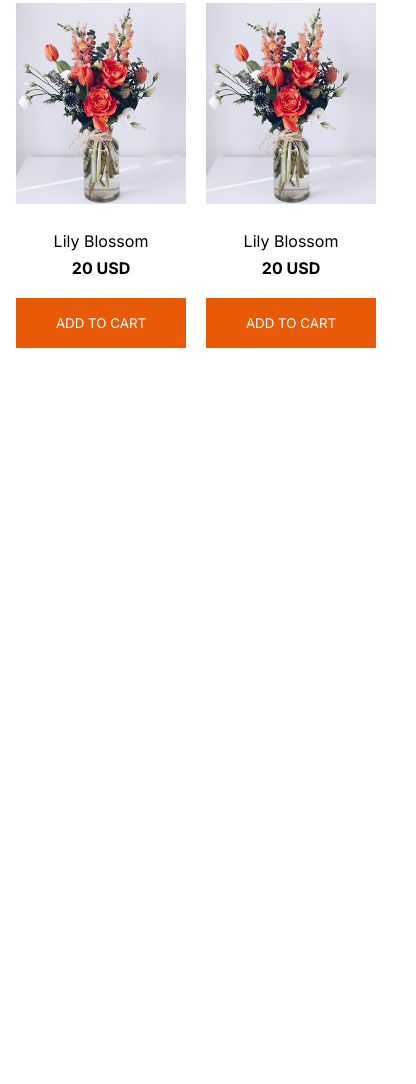
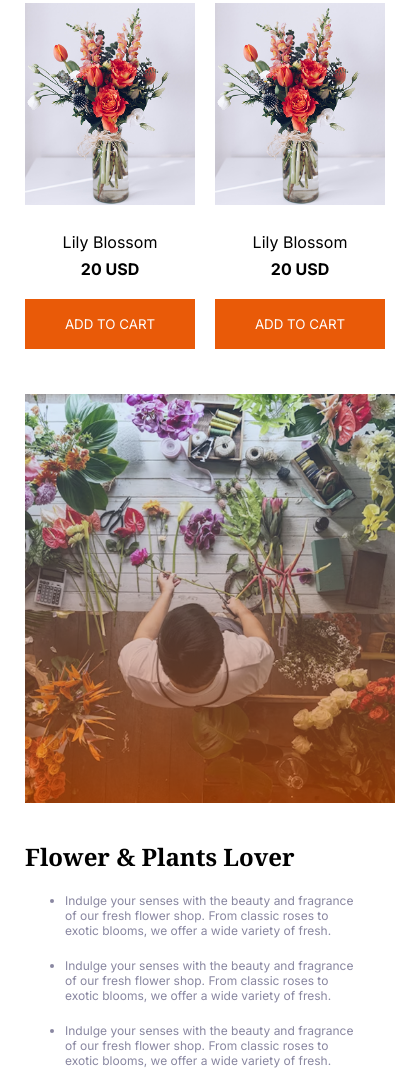
Before and after one commit to fahim1105/assignment-two, a plain HTML site: page index.html in a window 390 px wide. Shown: the part 1912-2996 px from the top of the page, 416 px wide, since content can reach past the window. Before the commit the page ends 2260 px from the top, so only its background shows below. Drawn offline with Linux system fonts and the light colour scheme.

Commit message:
make plant lover section and responsive for small device

```diff
--- a/Style/design.css
+++ b/Style/design.css
@@ -68,9 +68,9 @@ body{
         display: none;
     }
     body{
-        max-width: 544px;
-        margin: 0 16px;
-    }
+      max-width: 526px;
+      margin: 0 25px;
+   }
  }
 
 /* Design Banner Section */
@@ -99,7 +99,7 @@ body{
         font-size: 15px;
      }
      .hero-image{
-        width: 400px;
+        width: 370px;
      }
  }
  /* Design Card Section */
@@ -173,3 +173,49 @@ body{
     margin-top: 65px;
  }
 }
+/* Design Plant Lover Section */
+.plant-lover-title{
+    font-size: 50px;
+    font-weight: bold;
+}
+.plant-lover-list{
+    font-size: 22px;
+    margin-top: 20px;
+}
+.plant-lover-container{
+    gap: 350px;
+    margin-top: 200px;
+    display: flex;
+
+}
+.plant-lover-image{
+    position: absolute;
+}
+.trusted-icon{
+   position: relative;
+   width: 286px;
+   transform:translate(370px,-130px) ;
+}
+/* Plant Lover Responsive */
+
+@media screen and (max-width:576px){
+    .plant-lover-container{
+      flex-direction: column;
+      margin-top: 45px;
+    }
+    .plant-lover-image{
+      width: 370px;
+    }
+    .trusted-icon{
+      display: none;
+    }
+    .plant-lover-text-container{
+      margin-top: 80px;
+    }
+    .plant-lover-title{
+      font-size: 24px;
+    }
+   .plant-lover-list{
+      font-size: 12px;
+   }
+}
--- a/index.html
+++ b/index.html
@@ -91,6 +91,21 @@
                 </div>
             </div>
         </div>
+          <!-- Plants Lover Code  -->
+        <div class="plant-lover-container">
+            <div>
+                <img class="plant-lover-image" src="assets/flower-store.png" alt="">
+                <img class="trusted-icon" src="assets/trusted-badge.png" alt="">
+            </div>
+            <div class="plant-lover-text-container">
+                <h1 class="noto-serif-font plant-lover-title">Flower & Plants Lover</h1>
+                <ul class="inter-font dark-03">
+                    <li class="plant-lover-list">Indulge your senses with the beauty and fragrance of our fresh flower shop. From classic roses to exotic blooms, we offer a wide variety of fresh.</li>
+                    <li class="plant-lover-list">Indulge your senses with the beauty and fragrance of our fresh flower shop. From classic roses to exotic blooms, we offer a wide variety of fresh.</li>
+                    <li class="plant-lover-list">Indulge your senses with the beauty and fragrance of our fresh flower shop. From classic roses to exotic blooms, we offer a wide variety of fresh.</li>
+                </ul>
+            </div>
+        </div>
     </main>
     <footer>
 
```
